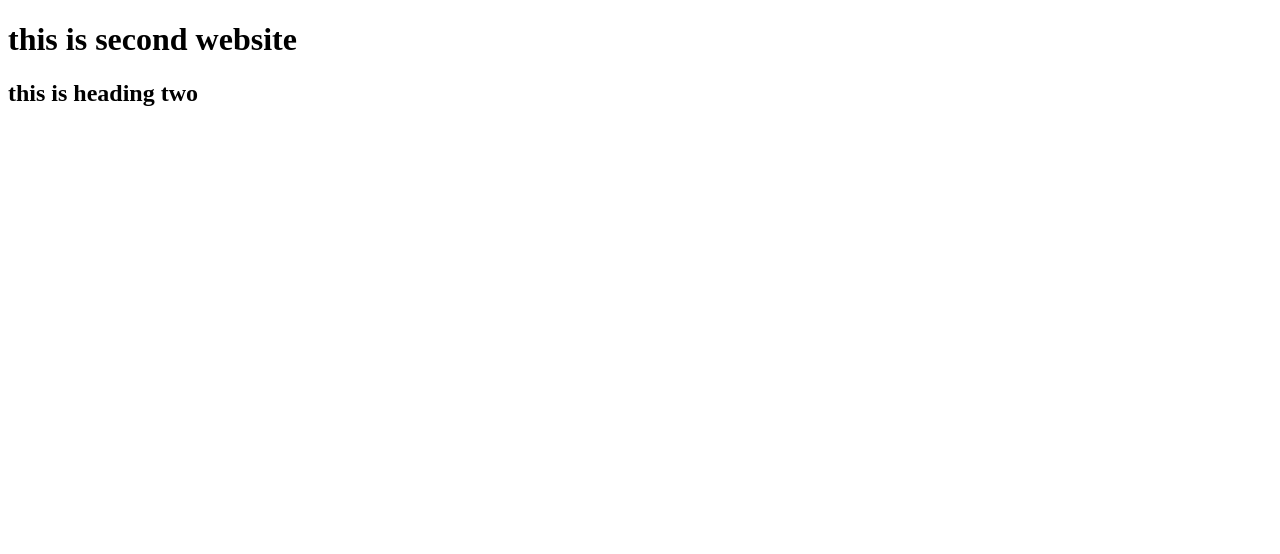
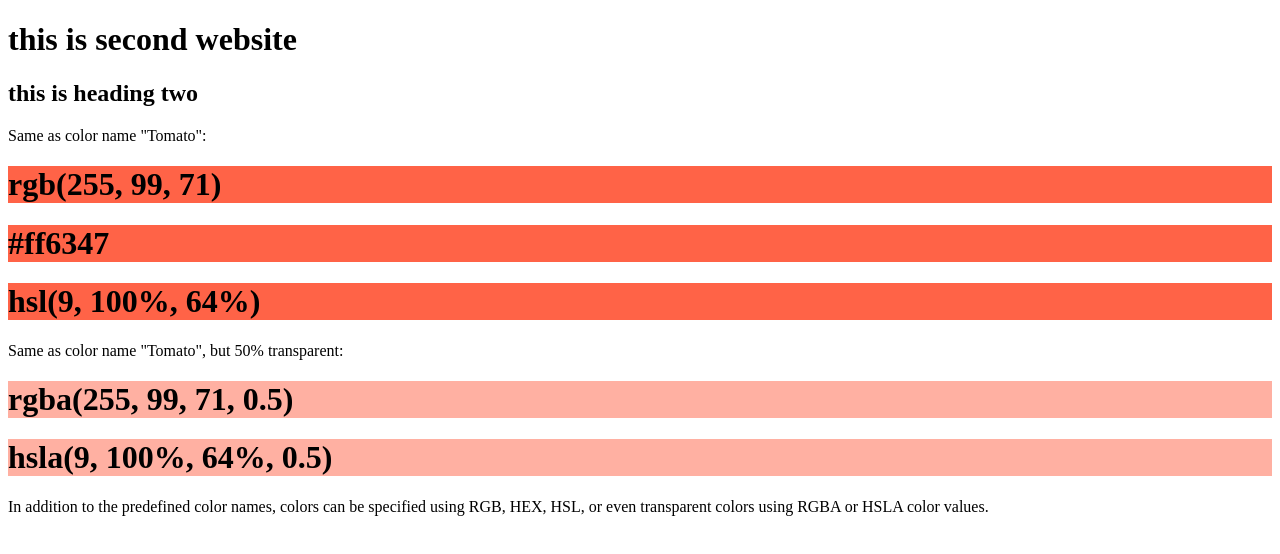
Before and after one commit to linkan38/my-second-website, a plain HTML site: page index.html in a window 1280 px wide. Drawn offline with Linux system fonts and the light colour scheme.

Commit message:
changed trhee

```diff
--- a/index.html
+++ b/index.html
@@ -9,5 +9,16 @@
 <body>
     <h1> this is second website</h1>
     <h2> this is heading two</h2>
+    <p>Same as color name "Tomato":</p>
+
+<h1 style="background-color:rgb(255, 99, 71);">rgb(255, 99, 71)</h1>
+<h1 style="background-color:#ff6347;">#ff6347</h1>
+<h1 style="background-color:hsl(9, 100%, 64%);">hsl(9, 100%, 64%)</h1>
+
+<p>Same as color name "Tomato", but 50% transparent:</p>
+<h1 style="background-color:rgba(255, 99, 71, 0.5);">rgba(255, 99, 71, 0.5)</h1>
+<h1 style="background-color:hsla(9, 100%, 64%, 0.5);">hsla(9, 100%, 64%, 0.5)</h1>
+
+<p>In addition to the predefined color names, colors can be specified using RGB, HEX, HSL, or even transparent colors using RGBA or HSLA color values.</p>
 </body>
 </html>
```
